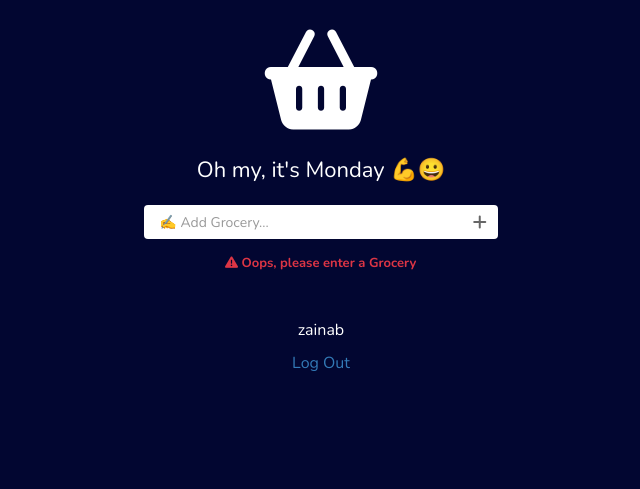
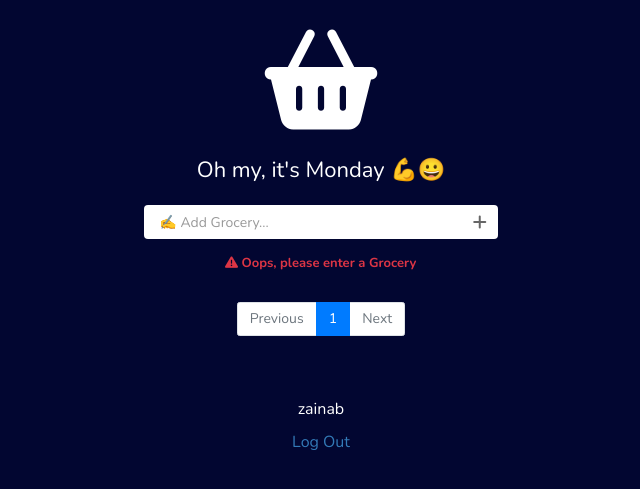
Before and after one commit to Zeesky-code/addtoList, a Django app: page /home in a window 1280 px wide. Shown: the top 489 px of the page, without its empty margins (319-959 px from the left). Run offline with Django 4.2, Linux system fonts and the light colour scheme; a user stored in the database is signed in; data comes from the database, SQL or seed files in the repository; both versions use the stored data as it was after the commit; some libraries are stand-ins or nearby versions.

Commit message:
Added pagination

```diff
--- a/static/css/main.css
+++ b/static/css/main.css
@@ -9,8 +9,11 @@
 .body {
   background: #020631;
   font: 14px 'Nunito', sans-serif;
+
 }
-
+nav{
+  text-align: center;
+}
 .today {
   font-size: 22px;
 }
@@ -380,3 +383,9 @@ button{
   border-bottom: 1px solid var(--c-gray);
   font-size: 2rem;
 }
+.disabled{
+  background: transparent;
+}
+.diabled:hover{
+  cursor: not-allowed;
+}
--- a/templates/main.html
+++ b/templates/main.html
@@ -49,7 +49,7 @@
                     </div>
                     {% if groceries %}
                     <ul class="grocery-list">
-                        {% for grocery in groceries %}
+                        {% for grocery in page_obj %}
 
                         <li class="grocery">
                             <div class="checkbox">
@@ -133,9 +133,35 @@
             </div>
         </div>
 
+        <nav aria-label="Page navigation example ">
+            <ul class="pagination justify-content-center">
+                {% if page_obj.has_previous %}
+                    <li class="page-item previous-page">
+                        <a class="page-link" href="?page={{ page_obj.previous_page_number }}" tabindex="-1">Previous</a>
+                    </li>
+                {% else %}
+                    <li class="page-item disabled previous-page">
+                        <a class="page-link" href="?page=0" tabindex="-1">Previous</a>
+                    </li>
+                {% endif %}
 
+                <li class="page-item active current-page">
+                    <a class="page-link" href="?page={{ page_obj.number }}">{{ page_obj.number }}</a>
+                </li>
 
-        <div class"footer">
+                {% if page_obj.has_next %}
+                    <li class="page-item next-page">
+                        <a class="page-link" href="?page={{ page_obj.next_page_number }}" tabindex="-1">Next</a>
+                    </li>
+                {% else %}
+                    <li class="page-item disabled next-page">
+                        <a class="page-link" href="?page=0" tabindex="-1">Next</a>
+                    </li>
+                {% endif %}
+            </ul>
+        </nav>
+
+        <div class"f>
             <h4>
                 {{user.username}}
                 <p></p>
```
Also changed, not shown: db.sqlite3.
